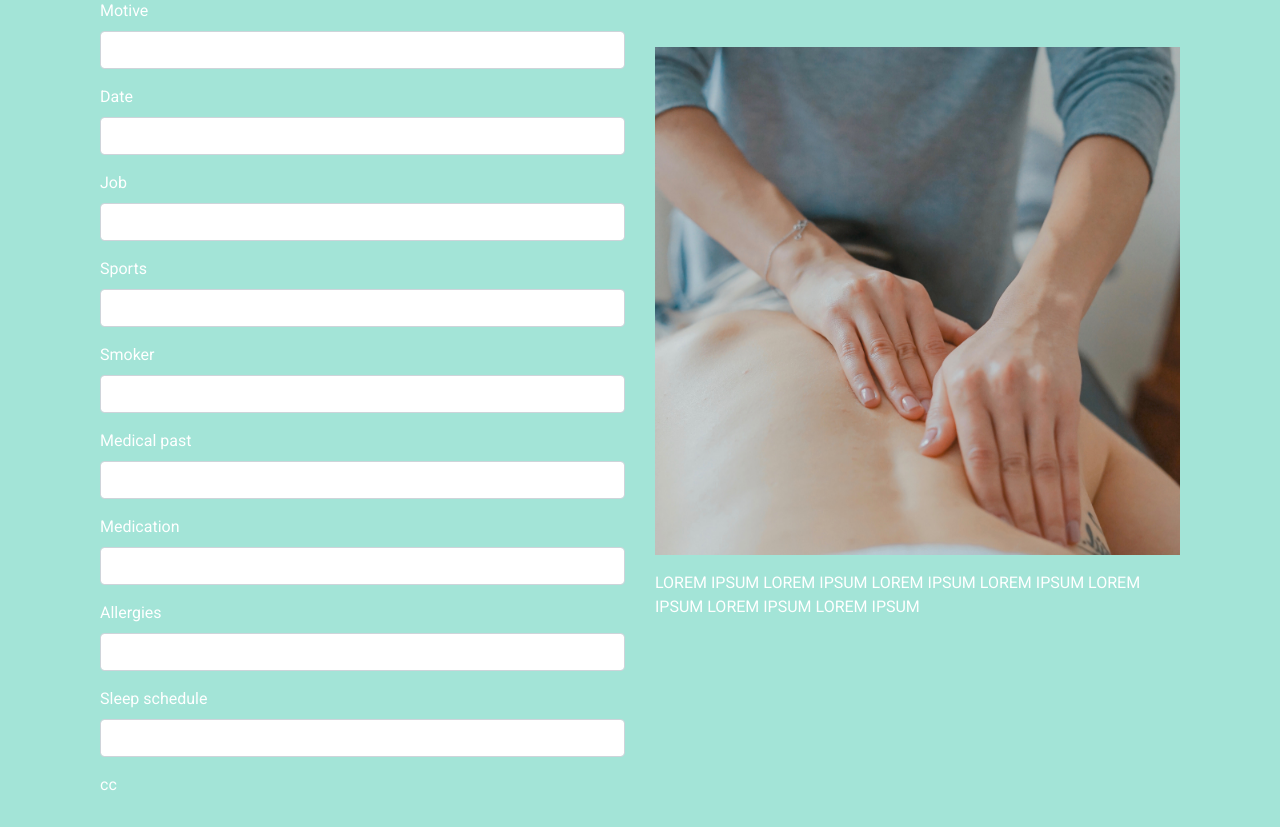
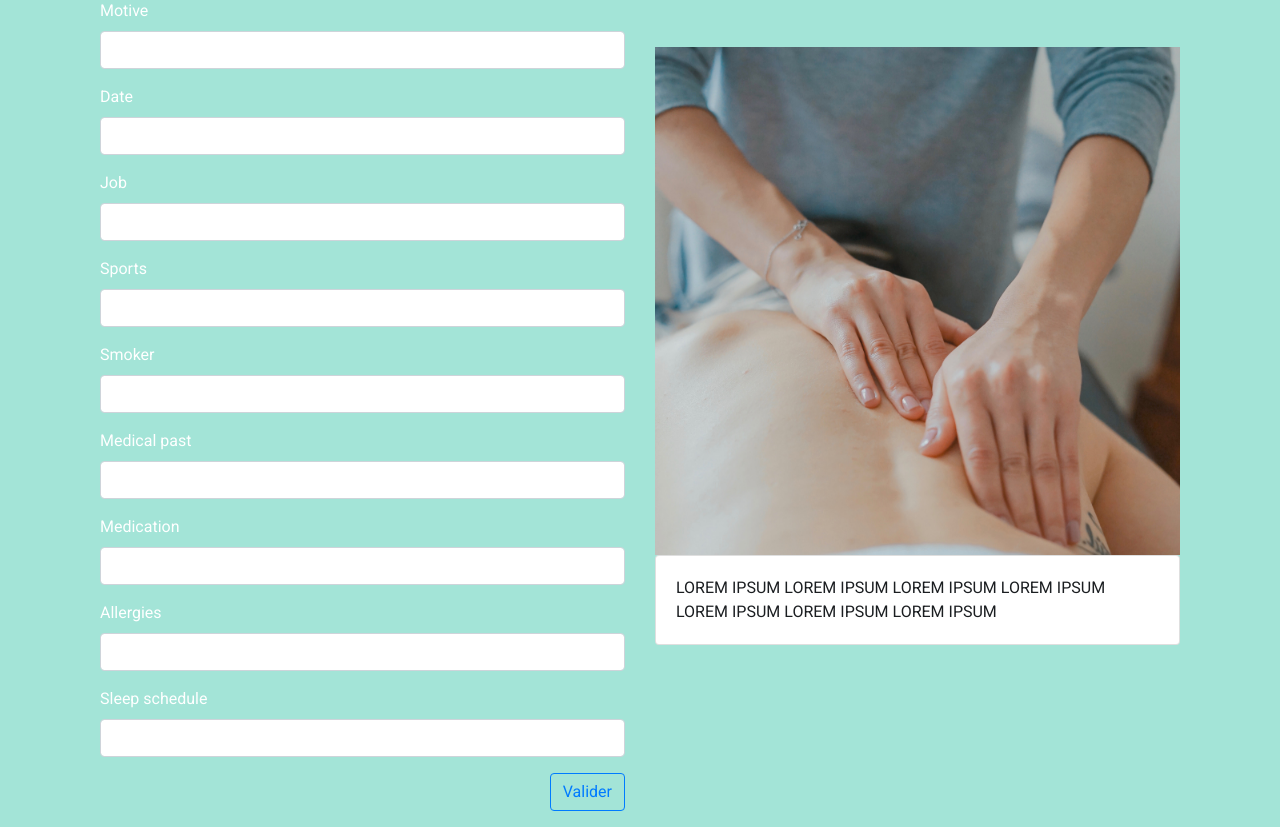
Before and after one commit to JulesAllamigeon/projetCertification, a Symfony app: template templates/booking/index.html.twig in a window 1280 px wide. Shown: the part 153-980 px from the top of the page. Before the commit the page ends 943 px from the top, so only its background shows below. Run offline with Twig, Linux system fonts and the light colour scheme; the template is opened without the code that fills it, so the values that code supplies are empty; form fields are guessed from the names that the template uses; some libraries are stand-ins or nearby versions.

Commit message:
form consultation

```diff
--- a/src/Controller/Admin/AdminController.php
+++ b/src/Controller/Admin/AdminController.php
@@ -107,7 +107,6 @@ class AdminController extends AbstractController
 
         return $this->render('admin/patients.html.twig', [
             'users' => $users
-
         ]);
     }
 
@@ -123,7 +122,7 @@ class AdminController extends AbstractController
         if ($form->isSubmitted()) {
             if ($form->isValid()) {
                 $em = $this->getDoctrine()->getManager();
-
+                //$consultation->setUser($booking);
 
 
 
--- a/src/Form/BookingType.php
+++ b/src/Form/BookingType.php
@@ -127,6 +127,7 @@ class BookingType extends AbstractType
                 RangeType::class,
                 [
                     'label' => 'Qualité de votre sommeil :',
+
                     'attr' => [
                         'min' => 0,
                         'max' => 10
--- a/templates/booking/index.html.twig
+++ b/templates/booking/index.html.twig
@@ -3,6 +3,7 @@
 {% block body %}
 
         <div class="container">
+
             <h1 class="mt-3 mb-3">Prise de rendez-vous pour {{ app.user }}</h1>
             {{ form_start(form) }}
 
@@ -19,14 +20,22 @@
                     {{ form_row(form.sleep_schedule) }}
 
 
-                   cc
+
+                    <div class="text-right">
+                        <button type="submit" class="btn btn-outline-primary">Valider</button>
+                    </div>
+
                 </div>
 
                 {{ form_end(form) }}
 
                 <div class="col-md-6">
                     <img class="mt-5"  src="{{ asset('images/massage2.jpeg') }}" width="100%">
-                    <p class="mt-3">LOREM IPSUM LOREM IPSUM LOREM IPSUM LOREM IPSUM LOREM IPSUM LOREM IPSUM LOREM IPSUM</p>
+                    <div class="card">
+                        <div class="card-body" style="color: #1b1e21">
+                            LOREM IPSUM LOREM IPSUM LOREM IPSUM LOREM IPSUM LOREM IPSUM LOREM IPSUM LOREM IPSUM
+                        </div>
+                    </div>
                 </div>
             </div>
         </div>
```
Also changed, not shown: templates/admin/index.html.twig (+5 -5 lines).
